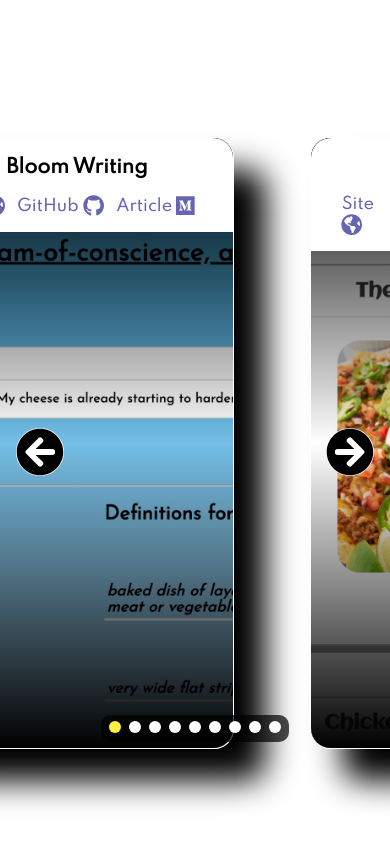
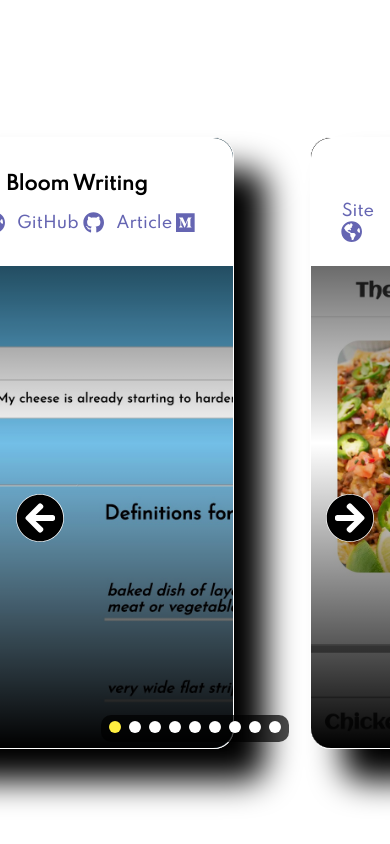
Before and after one commit to brandonhrowe/brandonrowe-portfolio-v2, a React (Create React App) app: page / in a window 390 px wide. Shown: the part 1676-2520 px from the top of the page. Built offline with nearby package versions, Linux system fonts and the light colour scheme.

Commit message:
fix carousel nav in mobile

```diff
--- a/src/components/Carousel.tsx
+++ b/src/components/Carousel.tsx
@@ -281,7 +281,9 @@ const Carousel = ({
   return (
     <div className={`carousel-component ${className}`} ref={containerRef}>
       <div onClick={triggerLeftNav} className="carousel-nav nav-left">
+        <div className="nav-icon icon-left">
         <FontAwesomeIcon icon={faArrowCircleLeft} size="3x" />
+        </div>
       </div>
       <div className="viewport-wrapper">
         <div
@@ -308,7 +310,9 @@ const Carousel = ({
         </div>
       </div>
       <div onClick={triggerRightNav} className="carousel-nav nav-right">
-        <FontAwesomeIcon icon={faArrowCircleRight} size="3x" />
+        <div className="nav-icon icon-right">
+          <FontAwesomeIcon icon={faArrowCircleRight} size="3x" />
+        </div>
       </div>
       <CarouselTabs children={children} activeIndex={currIdx} />
     </div>
--- a/src/style/_card.scss
+++ b/src/style/_card.scss
@@ -55,11 +55,14 @@
       z-index: 10;
       color: black;
       background-color: white;
+      min-height: 8rem;
+      justify-content: center;
 
       @media screen and (min-width: 600px) {
         width: 33%;
         bottom: 0;
         top: auto;
+        min-height: 6rem;
       }
 
       &.left {
@@ -82,7 +85,7 @@
         border-radius: 0 0 20px 0;
 
         @media screen and (min-width: 600px) {
-          display: block;
+          display: flex;
         }
       }
 
--- a/src/style/_carousel.scss
+++ b/src/style/_carousel.scss
@@ -38,6 +38,7 @@
     overflow-y: hidden;
     scroll-snap-type: x mandatory;
     scroll-behavior: smooth;
+    touch-action: none;
     -webkit-overflow-scrolling: touch;
     -ms-overflow-style: none;
     scrollbar-width: none;
@@ -65,21 +66,48 @@
 
   .carousel-nav {
     position: absolute;
-    top: 45%;
-    cursor: pointer;
+    bottom: 10%;
+    height: 65%;
+    width: 45%;
     outline: none;
     z-index: 15;
+
+    @media screen and (min-width: 600px) {
+      top: 45%;
+      height: auto;
+      width: auto;
+      bottom: auto;
+    }
+
+    .nav-icon {
+      cursor: pointer;
       align-items: center;
       justify-content: center;
       border-radius: 200px;
       background: white;
       color: black;
+      position: absolute;
+      top: 45%;
+
+      &.icon-right {
+        right: 0;
+      }
+
+      &.icon-left {
+        left: 0;
+      }
+
+      @media screen and (min-width: 600px) {
+        position: relative;
+      }
 
       &:hover {
         color: white;
         cursor: pointer;
         background: black;
       }
+    }
+
 
     &.nav-left {
       left: 1rem;
```
Lines whose indentation alone changed are shown as unchanged.
